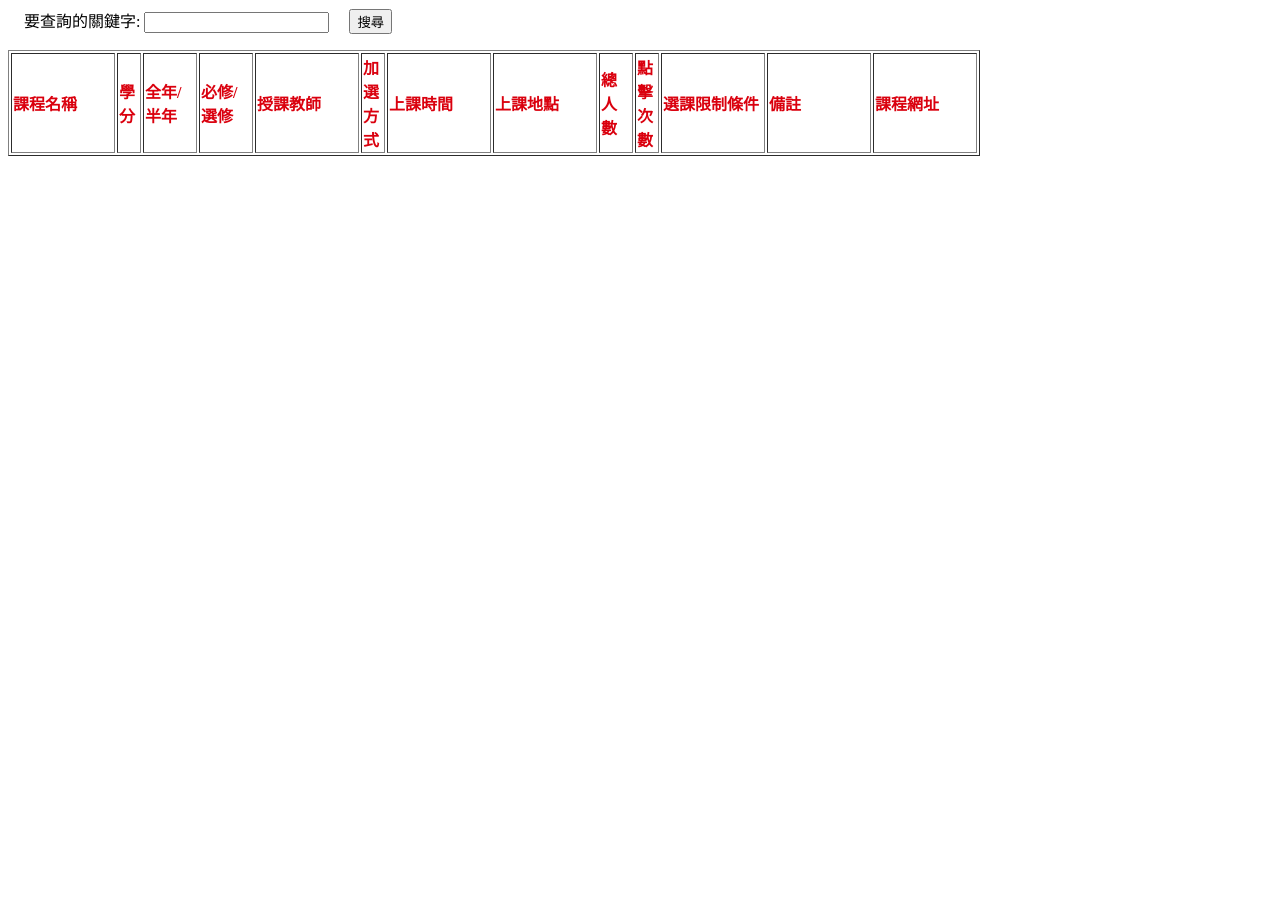
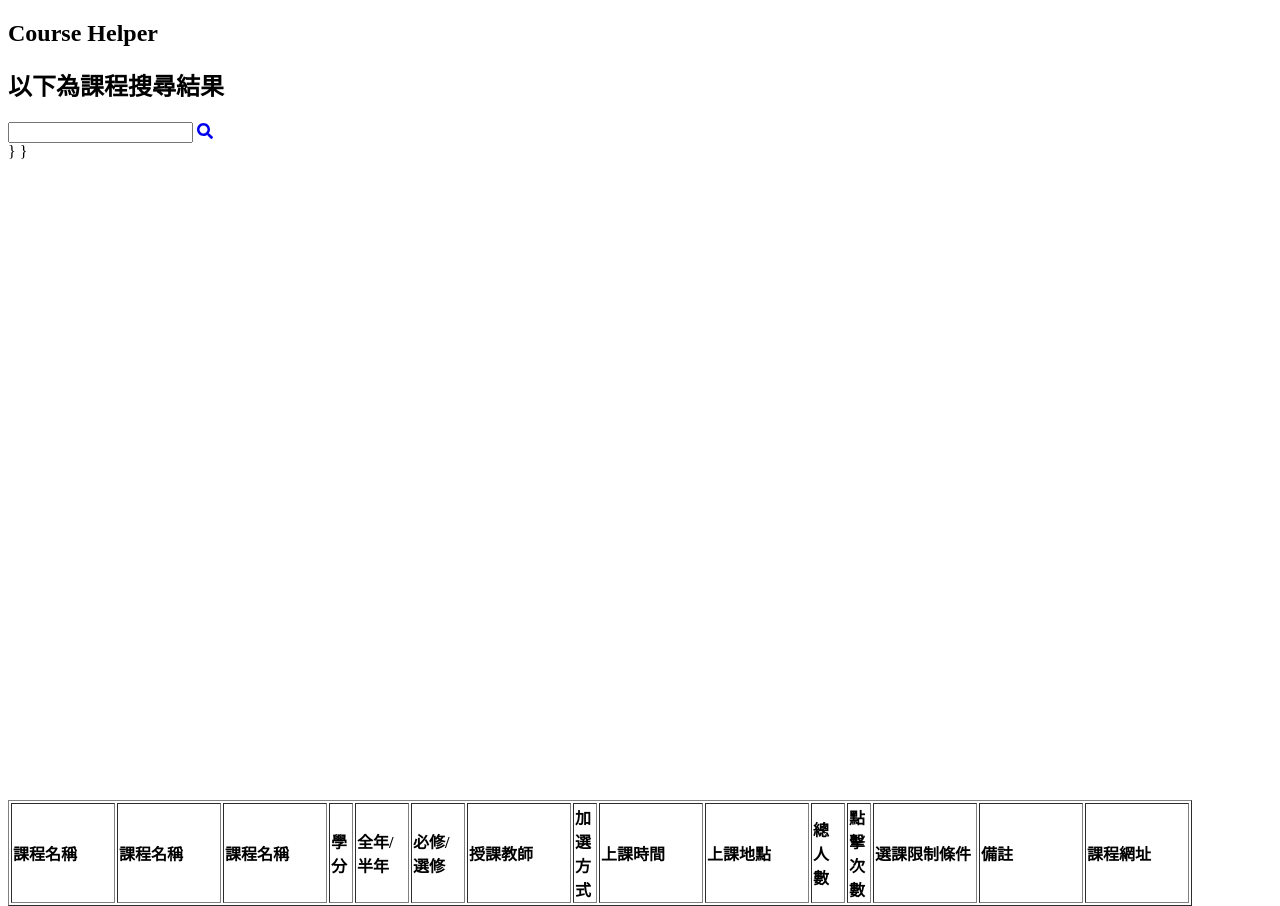
Before and after one commit to coding-coworking-club/dream-of-the-red-chamber, a Django app: template templates/course/course.html in a window 1280 px wide. Before the commit the page ends 156 px from the top, so only its background shows below. Run offline with Django 3.2, Linux system fonts and the light colour scheme; the template is opened without the code that fills it, so the values that code supplies are empty; parts of the project's set-up code (start-up, migrations or seed data) failed here and were passed over; some libraries are stand-ins or nearby versions.

Commit message:
Update course.html

```diff
--- a/templates/course/course.html
+++ b/templates/course/course.html
@@ -1,27 +1,29 @@
-<!-- course.html -->
-
-
-<form method="GET">
-　要查詢的關鍵字: <input type="text" name="keyword">
-　<input type="submit" value="搜尋">
-</form>
-
-<table border="1" height="35">
+{% extends "course/base.html" %}
+{% block details %} 以下為課程搜尋結果 {% endblock %}
+{% block table %}
+<style>
+.content-table{
+	position: absolute;
+	top: 100%;
+}
+</style>
+<table class= "content-table" border="1" height="35">
 		<tr>
-			<td width="100"><font color="darkpurple"><b>課程名稱</b></font></td>
-			<td width="20"><font color="darkpurple"><b>學分</b></font></td>
-			<td width="50"><font color="darkpurple"><b>全年/半年</b></font></td>
-			<td width="50"><font color="darkpurple"><b>必修/選修</b></font></td>
-			<td width="100"><font color="darkpurple"><b>授課教師</b></font></td>
-			<td width="20"><font color="darkpurple"><b>加選方式</b></font></td>
-			<td width="100"><font color="darkpurple"><b>上課時間</b></font></td>
-			<td width="100"><font color="darkpurple"><b>上課地點</b></font></td>
-			<td width="30"><font color="darkpurple"><b>總人數</b></font></td>
-			<td width="20"><font color="darkpurple"><b>點擊次數</b></font></td>
-			<td width="100"><font color="darkpurple"><b>選課限制條件</b></font></td>
-			<td width="100"><font color="darkpurple"><b>備註</b></font></td>
-			<td width="100"><font color="darkpurple"><b>課程網址</b></font></td>
-
+			<td width="100"><strong>課程名稱</strong></td>
+			<td width="100"><strong>課程名稱</strong></td>
+			<td width="100"><strong>課程名稱</strong></td>
+			<td width="20"><strong>學分</strong></td>
+			<td width="50"><strong>全年/半年</strong></td>
+			<td width="50"><strong>必修/選修</strong></td>
+			<td width="100"><strong>授課教師</strong></td>
+			<td width="20"><strong>加選方式</strong></td>
+			<td width="100"><strong>上課時間</strong></td>
+			<td width="100"><strong>上課地點</strong></td>
+			<td width="30"><strong>總人數</strong></td>
+			<td width="20"><strong>點擊次數</strong></td>
+			<td width="100"><strong>選課限制條件</strong></td>
+			<td width="100"><strong>備註</strong></td>
+			<td width="100"><strong>課程網址</strong></td>
 		</tr>
 		{% for course in course_list %}
 		<tr>
@@ -37,7 +39,8 @@
 			<td width="20">{{ course.click_times }}</td>
 			<td width="100">{{ course.constraints }}</td>
 			<td width="100">{{ course.remark }}</td>
-			<td width="100"><a href="{{course.class_url}}"><font >url</font></a></td>
+			<td width="100"><a href="{{course.class_url}}"><font >url</a></td>
 		</tr>
 		{% endfor %}
 	</table>
+{% endblock %}
```
